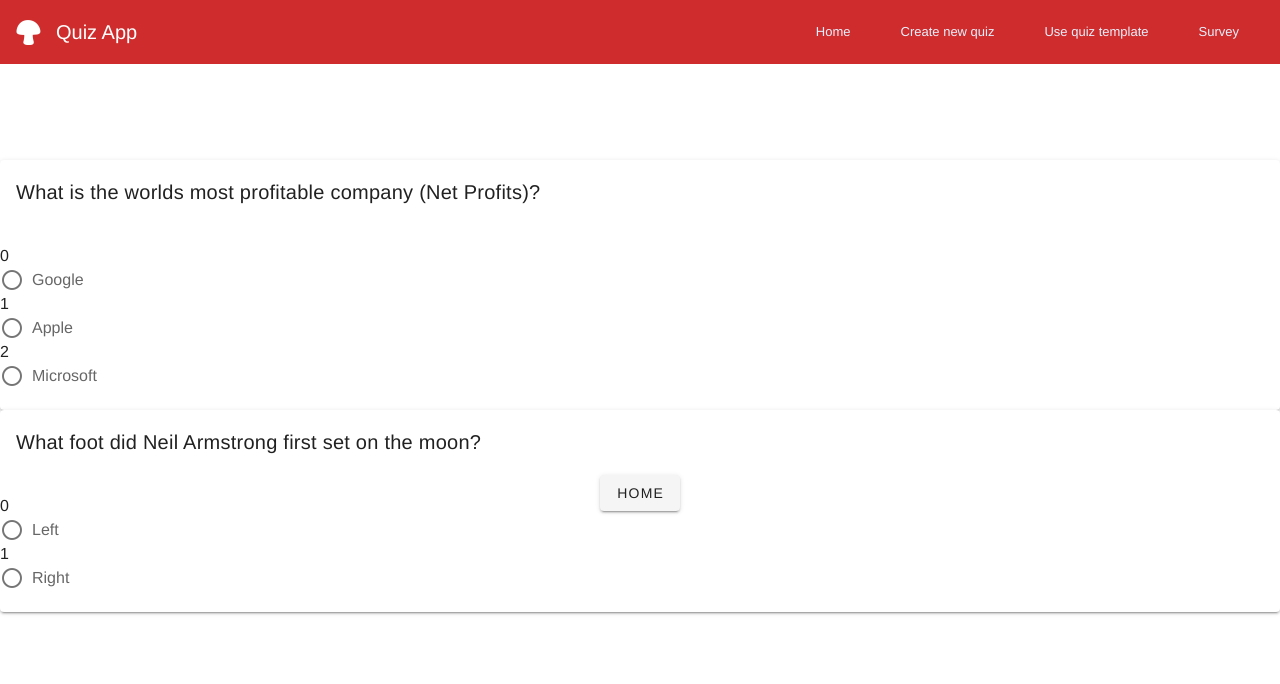
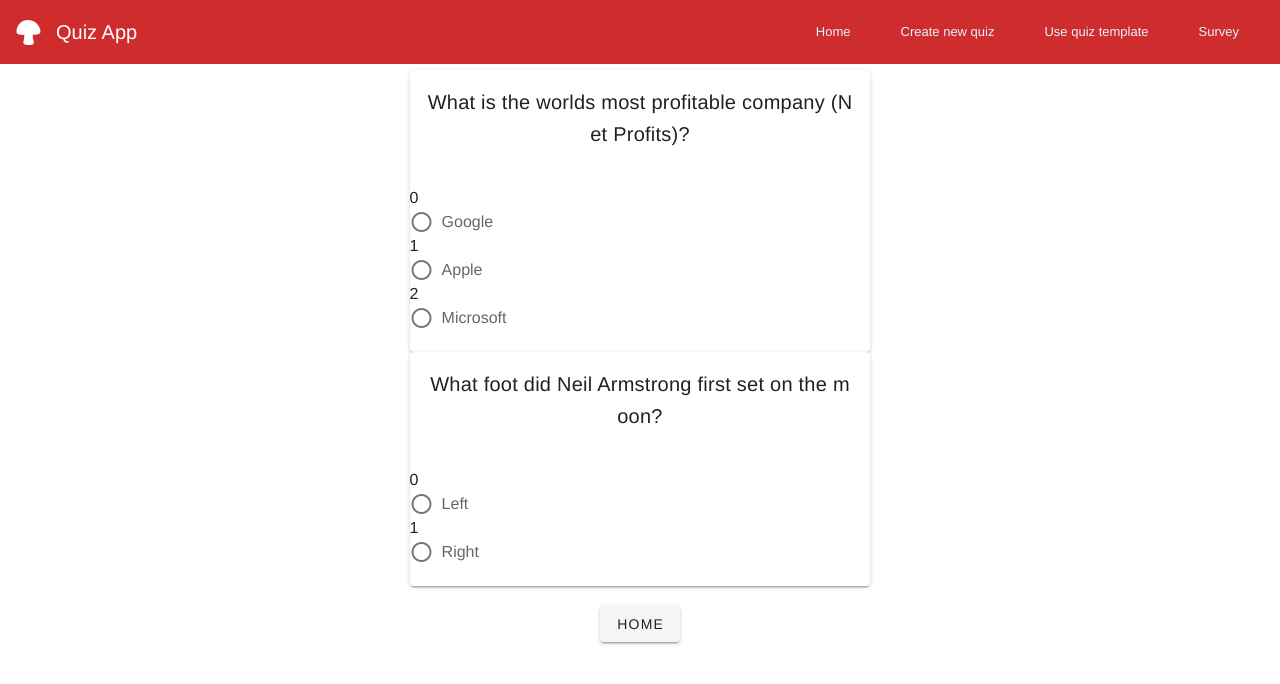
Before and after one commit to alexandratcrane/Quiz330Part3, a Vue app: page /surveys/1 in a window 1280 px wide. Shown: the top 684 px of the page. Built offline with nearby package versions, Linux system fonts and the light colour scheme.

Commit message:
Centered the survey question website. Need to fix up the fonts a bit

```diff
--- a/src/components/Survey.vue
+++ b/src/components/Survey.vue
@@ -2,6 +2,7 @@
 <v-app>
 
   <Nav/>
+  <div class="bigPapa">
 <div
 v-for="(x,idx) in surveys" :key="idx">
 
@@ -31,15 +32,19 @@ v-for="(x,idx) in surveys" :key="idx">
 
 
   </v-card>
+
   </div>
+        <router-link class="routerLink" to="/">  <v-btn class='btn'>
+       Home
+                 </v-btn></router-link>
   </div>
 
 </div>
 
 
-      <router-link class="routerLink" to="/">  <v-btn class='btn'>
-       Home
-                 </v-btn></router-link>
+
+
+  </div>
 
 </v-app>
 </template>
@@ -82,11 +87,23 @@ export default {
 </script>
 
 <style>
+.bigPapa{
+  position: absolute;
+  margin-top: 50px;
+  left: 20%;
+  right: 20%;
+}
 .quizzys{
-  margin-top: -50%;
+  position:absolute;
+  top:20px;
+  left:20%;
+  right:20%;
+
 }
 
 .btn{
-  margin-top: -50%;
+  position:relative;
+  bottom:0px;
+  margin: 20px;
 }
 </style>
```
